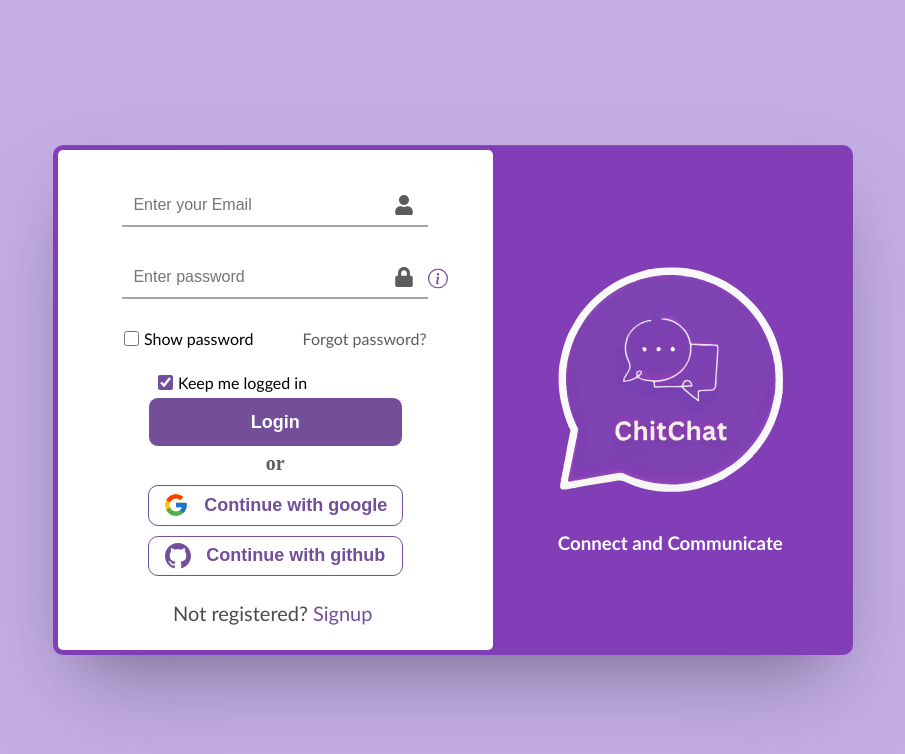
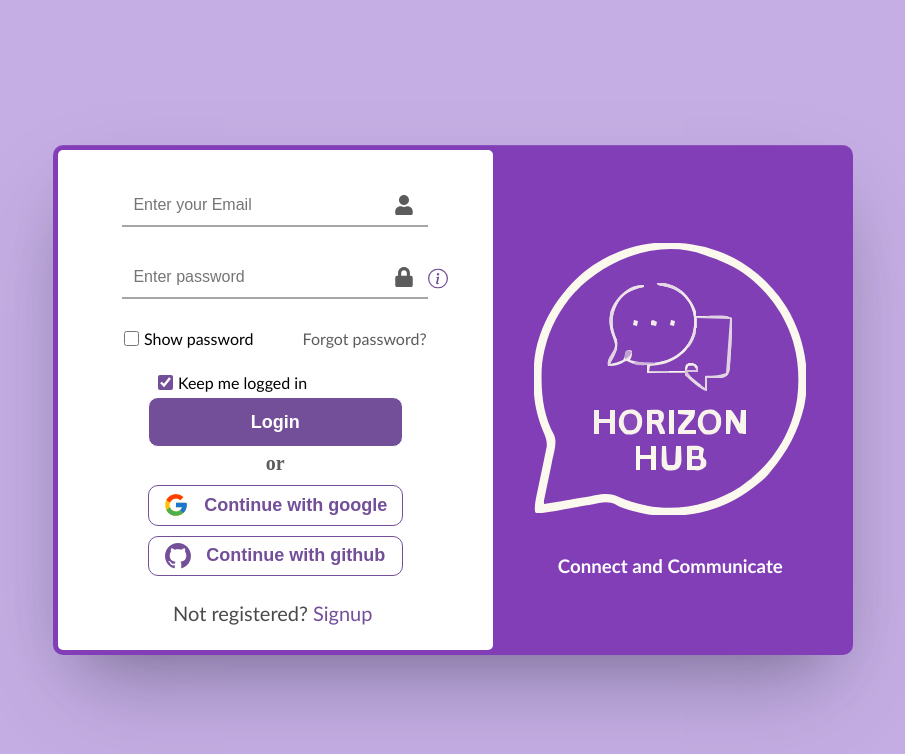
Before and after one commit to sahuyash1103/Horizon-Hub, a React (Create React App) app in the folder react-app/: page /auth/login in a window 1280 px wide. Shown: the top 754 px of the page, without its empty margins (187-1092 px from the left). Built offline with nearby package versions, Linux system fonts and the light colour scheme; no server answers.

Commit message:
[feat]: logo change

```diff
--- a/react-app/src/styles/HomeRoute.css
+++ b/react-app/src/styles/HomeRoute.css
@@ -53,8 +53,7 @@
 }
 
 .no_chat_selected .logo {
-  width: 30%;
-  margin: 30px;
+  margin: 30px auto;
 }
 
 .no_chat_selected h1 {
--- a/react-app/src/styles/LoginRoute.css
+++ b/react-app/src/styles/LoginRoute.css
@@ -290,7 +290,7 @@
 }
 
 .login_logo_container .logo {
-  width: 75%;
+  width: 100%;
   margin: 30px 0;
 }
 
```
Also changed, not shown: react-app/src/assets/svgs/logo.svg, 1 other file (tests, documents, lock files or other folders).
